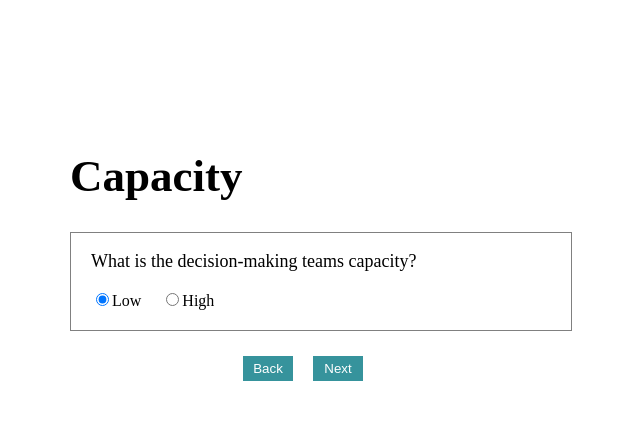
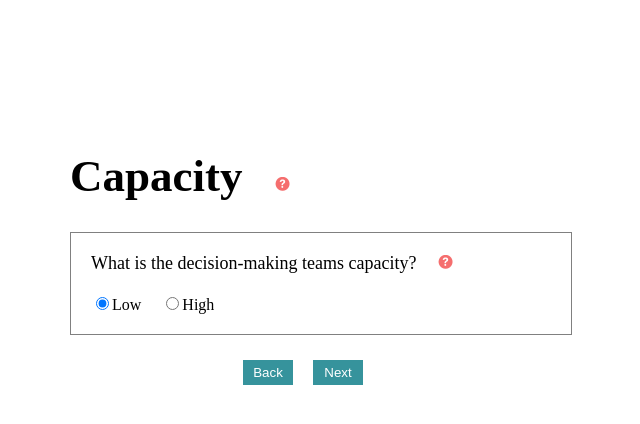
Before and after one commit to Logic-Legends/Decision-Making-Frmwk, a React (Create React App) app in the folder client/: page /CapacityStep in a window 1280 px wide. Shown: the top 424 px of the page, without its empty margins (13-653 px from the left). Built offline with nearby package versions, Linux system fonts and the light colour scheme.

Commit message:
make tooltip first draft

```diff
--- a/client/src/components/step-3a/ImportanceStep.js
+++ b/client/src/components/step-3a/ImportanceStep.js
@@ -3,26 +3,55 @@ import { Link } from "react-router-dom";
 import "./importance.css";
 import { useState } from "react";
 import { useNavigate } from "react-router-dom";
+import tooltipIcon from "./images/tooltipicon.png";
+
 
 
 
 const ImportanceStep=()=>{
 	const [isStarted, setIsStarted] = useState(false);
+	const [isTooltipVisible, setIsTooltipVisible] = useState(false);
+
 	const navigate = useNavigate();
 
 	const handleStartClick = () => {
 		setIsStarted(true);
 		navigate("/CapacityStep");
 	};
+	const handleTooltipClick = () => {
+		setIsTooltipVisible(!isTooltipVisible);
+	};
      return (
 				<div className="header">
 					<h1>
-						Importance <img src="" alt="" className="tooltip-icon"></img>
+						Importance{" "}
+						<button className="btn-tooltip" onClick={handleTooltipClick}>
+							<img src={tooltipIcon} alt="Tooltip" className="tooltip-icon" />
+						</button>
+						{isTooltipVisible && (
+							<div
+								className={`tooltip ${isTooltipVisible ? "show" : ""}`}
+							>
+								Importance = the significance and/or value of the decision at
+								hand
+							</div>
+						)}
 					</h1>
 					<section className="question-container">
 						<p className="question">
 							How important is the decision?
-							<img src="tooltipicon.PNG" alt="" className="tooltip-icon"></img>
+							<button className="btn-tooltip" onClick={handleTooltipClick}>
+								<img src={tooltipIcon} alt="Tooltip" className="tooltip-icon" />
+							</button>
+							{isTooltipVisible && (
+								<div
+									className={`tooltip ${
+										isTooltipVisible ? "show" : ""
+									}`}
+								>
+									Loading....
+								</div>
+							)}
 						</p>
 						<form className="radio-btn-section">
 							<label>
@@ -30,7 +59,7 @@ const ImportanceStep=()=>{
 								Low
 							</label>
 							<label>
-								<input type="radio" name="importance" value="low" />
+								<input type="radio" name="importance" value="high" />
 								High
 							</label>
 						</form>
@@ -39,9 +68,8 @@ const ImportanceStep=()=>{
 						<button>
 							<Link to="/"></Link>Back
 						</button>
-						{isStarted}<button onClick={handleStartClick}>
-							Next
-						</button>
+						{isStarted}
+						<button onClick={handleStartClick}>Next</button>
 					</section>
 				</div>
 			);
--- a/client/src/components/step-3a/importance.css
+++ b/client/src/components/step-3a/importance.css
@@ -6,6 +6,14 @@ h1{
 margin-top: 150px;
 margin-left: 75px;
 }
+.tooltip-icon{
+    width: 15px;
+    margin-left: 8px;
+}
+/* .tooltip{
+    position: absolute;
+    top: 255px;
+} */
 .question-container{
     border: 1px solid gray;
     width: 500px;
@@ -38,3 +46,23 @@ button{
     border: none;
     height: 25px;
 }
+.btn-tooltip{
+    background-color: white;
+}
+.tooltip {
+  position: absolute;
+  z-index: 1;
+  visibility: hidden;
+  background-color: lightgray;
+  color: black;
+  padding: 5px;
+  border-radius: 5px;
+  font-size: 12px;
+  opacity: 0;
+  transition: opacity 0.3s ease-in-out;
+}
+
+.tooltip.show {
+  visibility: visible;
+  opacity: 1;
+}
--- a/client/src/components/step-3b/CapacityStep.js
+++ b/client/src/components/step-3b/CapacityStep.js
@@ -3,25 +3,46 @@ import { Link } from "react-router-dom";
 import "./capacity.css";
 import { useNavigate } from "react-router-dom";
 import { useState } from "react";
+import tooltipIcon from "./images/tooltipicon.png";
+
 
 
 const CapacityStep = () => {
 	const [isStarted, setIsStarted] = useState(false);
+	const [isTooltipVisible, setIsTooltipVisible] = useState(false);
+
 	const navigate = useNavigate();
 
 	const handleStartClick = () => {
 		setIsStarted(true);
 		navigate("/ImportanceStep");
 	};
+	const handleTooltipClick = () => {
+		setIsTooltipVisible(!isTooltipVisible);
+	};
 	return (
 		<div className="header">
 			<h1>
-				Capacity <img src="" alt="" className="tooltip-icon"></img>
+				Capacity{" "}
+				<button className="btn-tooltip" onClick={handleTooltipClick}>
+					<img src={tooltipIcon} alt="Tooltip" className="tooltip-icon" />
+				</button>
+				{isTooltipVisible && (
+					<div className={`tooltip ${isTooltipVisible ? "show" : ""}`}>
+						Capacity = how much time decision-makers can allocate to the
+						decision-making process{" "}
+					</div>
+				)}
 			</h1>
 			<section className="question-container">
 				<p className="question">
 					What is the decision-making teams capacity?
-					<img src="" alt="" className="tooltip-icon"></img>
+					<button className="btn-tooltip" onClick={handleTooltipClick}>
+						<img src={tooltipIcon} alt="Tooltip" className="tooltip-icon" />
+					</button>
+					{isTooltipVisible && (
+						<div className={`tooltip ${isTooltipVisible ? "show" : ""}`}></div>
+					)}
 				</p>
 				<form className="radio-btn-section">
 					<label>
@@ -29,13 +50,14 @@ const CapacityStep = () => {
 						Low
 					</label>
 					<label>
-						<input type="radio" name="capacity" value="low" />
+						<input type="radio" name="capacity" value="high" />
 						High
 					</label>
 				</form>
 			</section>
 			<section className="btn-container">
-				{isStarted}<button onClick={handleStartClick}>Back</button>
+				{isStarted}
+				<button onClick={handleStartClick}>Back</button>
 				<button>
 					<Link to="/"></Link>Next
 				</button>
--- a/client/src/components/step-3b/capacity.css
+++ b/client/src/components/step-3b/capacity.css
@@ -5,6 +5,14 @@ h1{
 .header{
 margin-top: 150px;
 margin-left: 75px;
+}
+.tooltip-icon{
+    width: 15px;
+    margin-left: 8px;
+}
+.tooltip{
+    position: absolute;
+    top: 255px;
 }
 .question-container{
     border: 1px solid gray;
```
Also changed, not shown: client/src/components/step-3b/images/tooltipicon.PNG (added).
